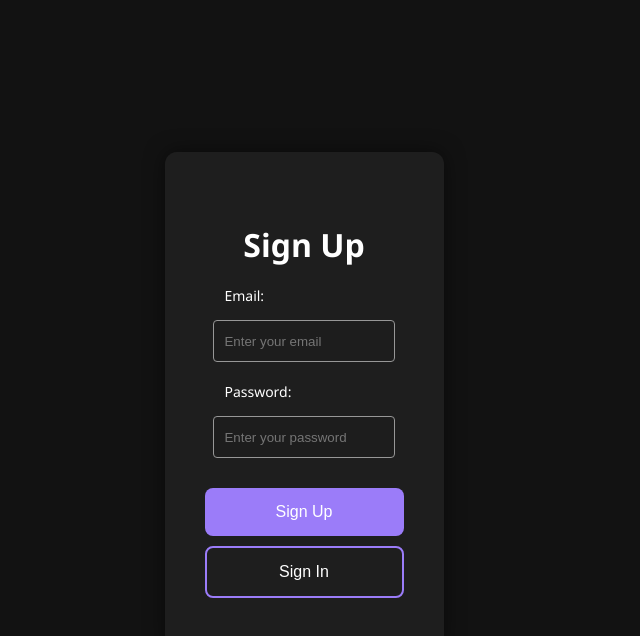
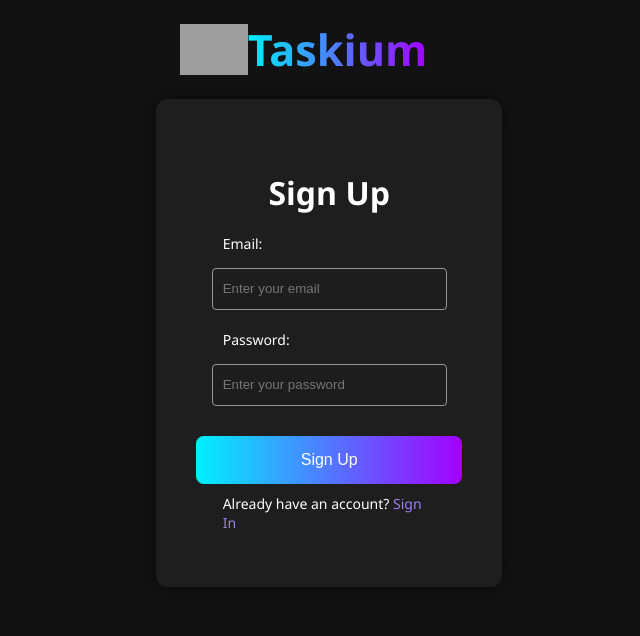
Before and after one commit to HargunSandhu/Taskium, a React (Vite) app: page /signUp in a window 1280 px wide. Shown: the top 636 px of the page, without its empty margins (336-976 px from the left). Built offline with nearby package versions, Linux system fonts and the light colour scheme; no server answers; grey boxes are pictures that could not be loaded.

Commit message:
updating ui

```diff
--- a/src/Components/Heading/Heading.css
+++ b/src/Components/Heading/Heading.css
@@ -1,7 +1,7 @@
 .taskiumHeadingContainer {
     display: flex;
     align-items: center;
-    gap: 0.6em;
+ justify-content: center;
     padding: 1em;
     background-color: transparent;
   }
--- a/src/Pages/SignIn/SignIn.css
+++ b/src/Pages/SignIn/SignIn.css
@@ -2,9 +2,7 @@
   margin: 0;
   padding: 0;
   background-color: #121212;
-  display: flex;
-  justify-content: center;
-  align-items: center;
+
   height: 100vh;
   font-family: "Segoe UI", Tahoma, Geneva, Verdana, sans-serif;
 }
@@ -17,6 +15,11 @@
   text-align: center;
   width: 90%;
   max-width: 400px;
+  display: block;
+}
+
+.headerText{
+  text-align: center;
 }
 
 @media (max-width: 500px) {
--- a/src/Pages/SignIn/SignIn.tsx
+++ b/src/Pages/SignIn/SignIn.tsx
@@ -6,6 +6,8 @@
 import { useNavigate } from "react-router-dom";
 import "./SignIn.css";
 import "../../App.css";
+
+import Heading from "../../Components/Heading/Heading";
 
 const supabaseUrl = import.meta.env.VITE_SUPABASE_URL || "";
 const supabaseKey = import.meta.env.VITE_SUPABASE_KEY || "";
@@ -35,8 +37,9 @@
 
   return (
     <div className="signInPage">
+      <div className="headerText"><Heading /></div>
       <div className="signInContainer">
-        <h1>Sign In</h1>
+        <h1 className="">Sign In</h1>
         <form onSubmit={login}>
           <p className="text"> Email: </p>
           <input
--- a/src/Pages/SignUp/SignUp.css
+++ b/src/Pages/SignUp/SignUp.css
@@ -2,11 +2,8 @@
   margin: 0;
   padding: 0;
   background-color: #121212;
-  display: flex;
-  justify-content: center;
-  align-items: center;
   height: 100vh;
-  font-family: 'Segoe UI', Tahoma, Geneva, Verdana, sans-serif;
+  font-family: "Segoe UI", Tahoma, Geneva, Verdana, sans-serif;
 }
 
 .signUpContainer {
@@ -17,19 +14,17 @@
   text-align: center;
   width: 90%;
   max-width: 400px;
+  display: block;
 }
 
-
-
-
-
+.link {
+  color: #9b7cf9;
+}
 
 @media (max-width: 500px) {
   .signUpContainer {
     padding: 30px 20px;
   }
-
-
 
   .btn1,
   .btn2 {
--- a/src/Pages/SignUp/SignUp.tsx
+++ b/src/Pages/SignUp/SignUp.tsx
@@ -5,6 +5,7 @@
 
 import "./SignUp.css";
 import "../../App.css";
+import Heading from "../../Components/Heading/Heading";
 
 const supabaseUrl = import.meta.env.VITE_SUPABASE_URL || "";
 const supabaseKey = import.meta.env.VITE_SUPABASE_KEY || "";
@@ -34,6 +35,7 @@
 
   return (
     <div className="signUpPage">
+      <Heading />
       <div className="signUpContainer">
         <h1>Sign Up</h1>
         <form onSubmit={signUp}>
@@ -59,14 +61,12 @@
           </button>
         </form>
 
-        <button className="btn2">
-          <Link
-            to={"/signIn"}
-            style={{ textDecoration: "none", color: "white" }}
-          >
+        <p className="text">
+          Already have an account?{" "}
+          <Link to={"/signIn"} className="link">
             Sign In
           </Link>
-        </button>
+        </p>
       </div>
     </div>
   );
--- a/src/index.css
+++ b/src/index.css
@@ -1,5 +1,6 @@
 .btn1 {
-  background-color: #9b7cf9;
+  /* background-color: #9b7cf9; */
+  background: linear-gradient(90deg, #00f0ff, #a300ff);
   color: white;
   padding: 15px;
   width: 100%;
@@ -48,5 +49,6 @@
 }
 
 .btn2:hover {
-  background-color: #a78bfa;
+  /* background-color: #a78bfa; */
+  background: linear-gradient(90deg, #00f0ff, #a300ff);
 }
```
